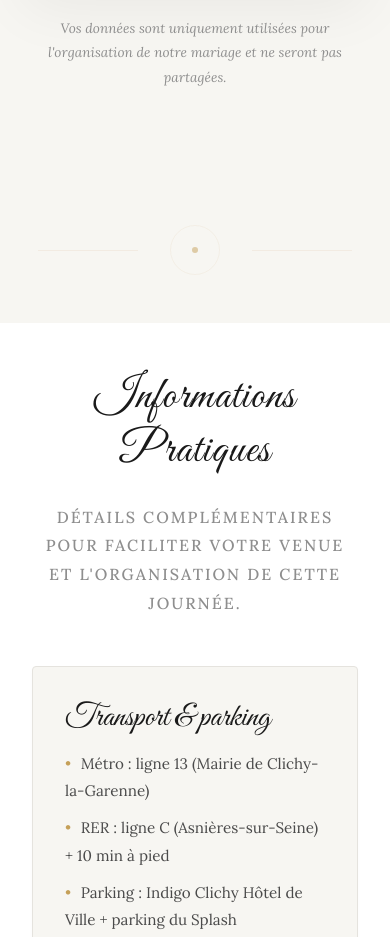
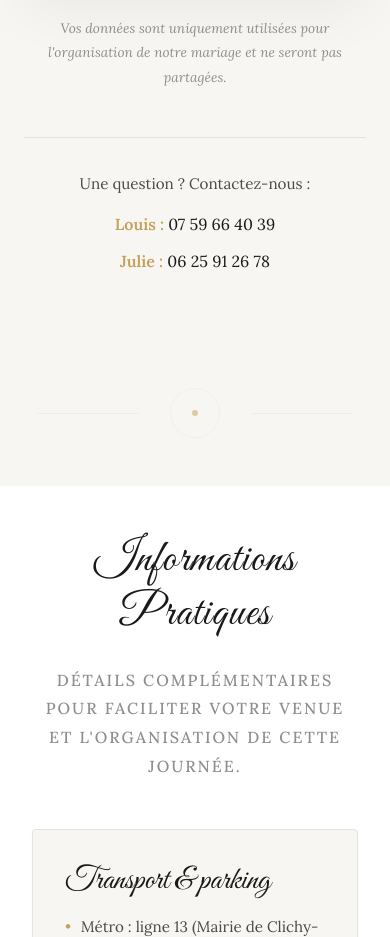
Before and after one commit to louisapaire-max/louis, a React (Vite) app: page / in a window 390 px wide. Shown: the part 8160-9097 px from the top of the page. Built offline with nearby package versions, Linux system fonts and the light colour scheme.

Commit message:
Add contact phone numbers to RSVP section

```diff
--- a/src/components/RSVPSection/RSVPSection.css
+++ b/src/components/RSVPSection/RSVPSection.css
@@ -258,6 +258,39 @@
   font-style: italic;
 }
 
+.rsvp-contact {
+  text-align: center;
+  margin-top: 3rem;
+  padding-top: 2rem;
+  border-top: 1px solid var(--border-color);
+  font-family: 'Lora', serif;
+}
+
+.rsvp-contact p {
+  color: var(--text-medium);
+  font-size: 0.95rem;
+  margin-bottom: 0.8rem;
+}
+
+.rsvp-contact-phones {
+  display: flex;
+  justify-content: center;
+  align-items: center;
+  gap: 1.5rem;
+  color: var(--text-dark);
+  font-size: 1rem;
+}
+
+.rsvp-contact-phones strong {
+  color: var(--gold);
+  font-weight: 600;
+}
+
+.rsvp-contact-phones .separator {
+  color: var(--gold-light);
+  opacity: 0.5;
+}
+
 /* État de Succès */
 .success-state {
   min-height: 60vh;
@@ -352,4 +385,13 @@
   .success-title {
     font-size: 2.8rem;
   }
+
+  .rsvp-contact-phones {
+    flex-direction: column;
+    gap: 0.5rem;
+  }
+
+  .rsvp-contact-phones .separator {
+    display: none;
+  }
 }
--- a/src/components/RSVPSection/RSVPSection.jsx
+++ b/src/components/RSVPSection/RSVPSection.jsx
@@ -32,6 +32,15 @@ function RSVPSection() {
         <p className="rsvp-notice">
           Vos données sont uniquement utilisées pour l'organisation de notre mariage et ne seront pas partagées.
         </p>
+
+        <div className="rsvp-contact">
+          <p>Une question ? Contactez-nous :</p>
+          <div className="rsvp-contact-phones">
+            <span><strong>Louis :</strong> 07 59 66 40 39</span>
+            <span className="separator">•</span>
+            <span><strong>Julie :</strong> 06 25 91 26 78</span>
+          </div>
+        </div>
       </div>
     </section>
   )
```
